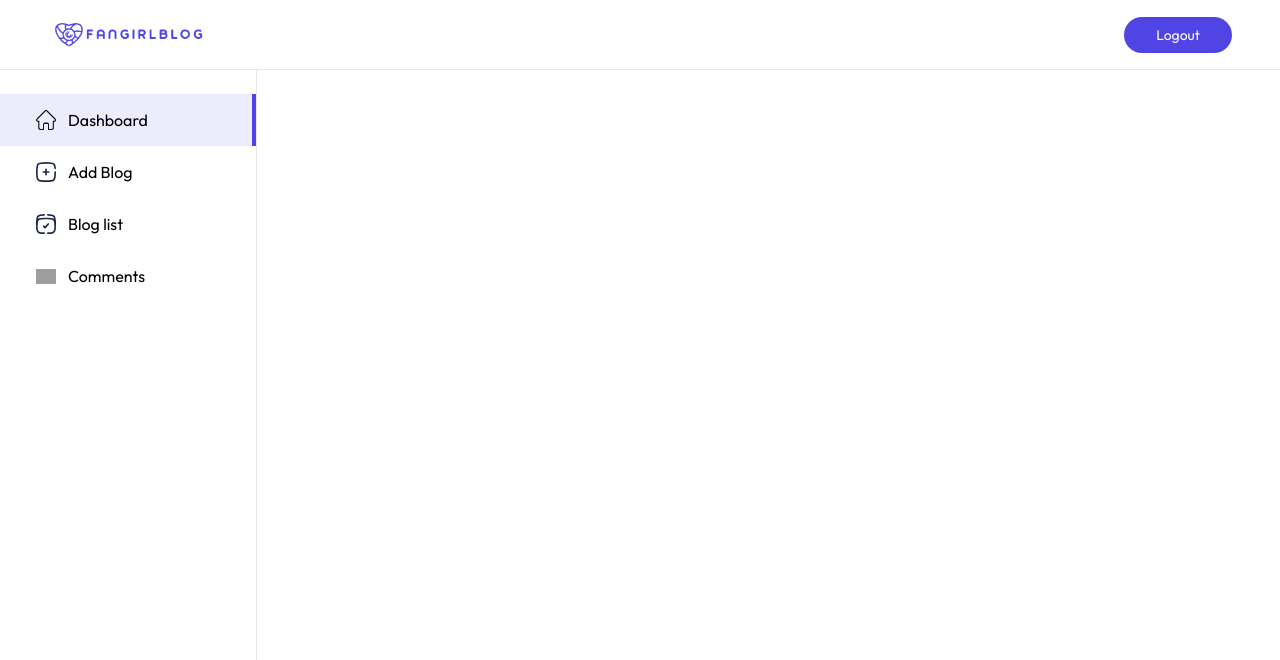
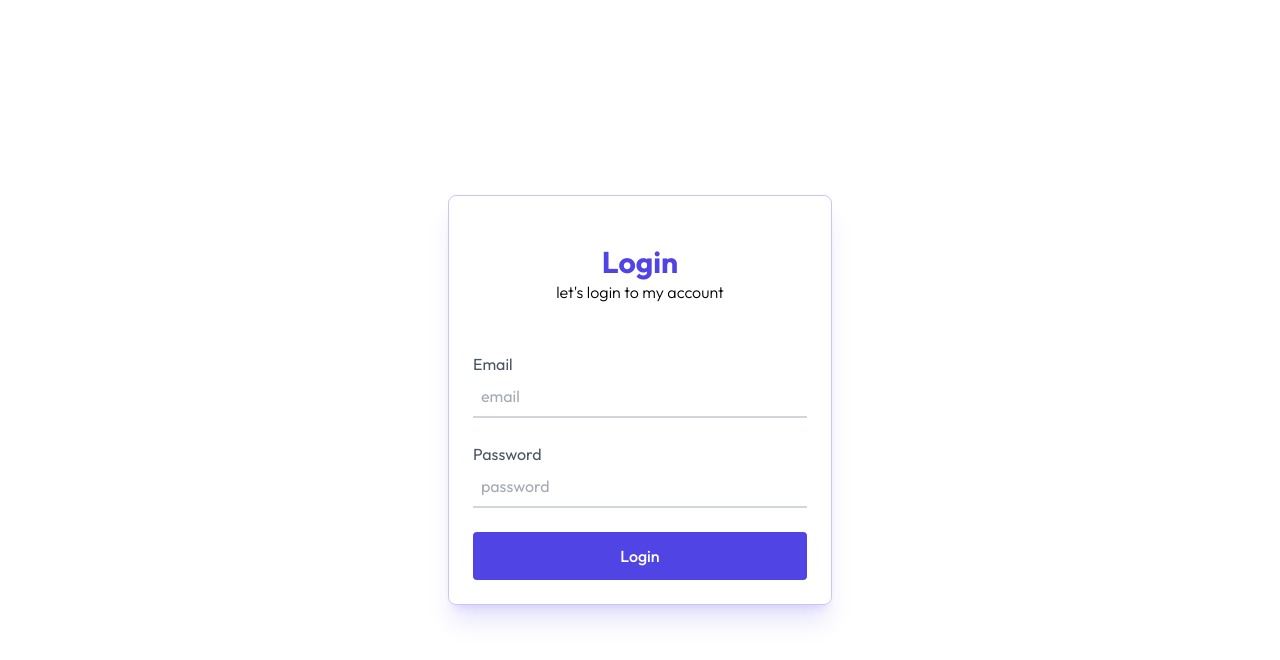
Before and after one commit to pouryourlove/fangirl-blog, a React (Vite) app in the folder client/: page /admin in a window 1280 px wide. Shown: the top 660 px of the page. Built offline with nearby package versions, Linux system fonts and the light colour scheme; grey boxes are pictures that could not be loaded; the HTML template or start-up script is replaced by a standard one.

Commit message:
feat: add login page UI

```diff
--- a/client/src/App.jsx
+++ b/client/src/App.jsx
@@ -7,6 +7,7 @@
 import ListBlog from './pages/admin/ListBlog'
 import AddBlog from './pages/admin/AddBlog'
 import Comments from './pages/admin/Comments'
+import Login from './pages/admin/Login'
 
 function App() {
   return (
@@ -14,7 +15,7 @@
       <Routes>
         <Route path="/" element={<Home />} />
         <Route path="/blog/:id" element={<Blog />} />
-        <Route path="/admin" element={<Layout/ >}>
+        <Route path="/admin" element={false ?<Layout/ > : <Login/>}>
           <Route index element={<Dashboard />} />
           <Route path="listBlog" element={<ListBlog />} />
           <Route path="addBlog" element={<AddBlog />} />
--- /dev/null
+++ b/client/src/pages/admin/Login.jsx
@@ -0,0 +1,36 @@
+import React, { useState } from "react";
+
+function Login() {
+
+    const [email, setEmail] = useState("")
+    const [password, setPassword] = useState("")
+
+  const handleSubmit = async (e) => {
+    e.preventDefault();
+  };
+  return (
+    <div className="flex items-center justify-center h-screen">
+      <div className="w-full max-w-sm p-6 max-md:m-6 border border-primary/30 shadow-xl shadow-primary/15 rounded-lg">
+        <div className="flex flex-col items-center justify-center">
+          <div className="w-full py-6 text-center">
+            <h1 className="text-3xl font-bold text-primary">Login</h1>
+            <p className="font-light">let's login to my account</p>
+          </div>
+        </div>
+        <form onSubmit={handleSubmit} className="mt-6 w-full sm:max-w-md text-gray-600">
+          <div className="flex flex-col">
+            <label>Email</label>
+            <input onChange={(e) => setEmail(e.target.value)} value={email} type="email" required placeholder="email" className="border-b-2 border-gray-300 p-2 outline-none mb-6" />
+          </div>
+          <div className="flex flex-col">
+            <label>Password</label>
+            <input onChange={(e) => setPassword(e.target.value)} value={password} type="password" required placeholder="password" className="border-b-2 border-gray-300 p-2 outline-none mb-6" />
+          </div>
+          <button type="submit" className="w-full py-3 font-medium bg-primary text-white rounded cursor-pointer hover:bg-primary/90 transition-all">Login</button>
+        </form>
+      </div>
+    </div>
+  );
+}
+
+export default Login;
```
